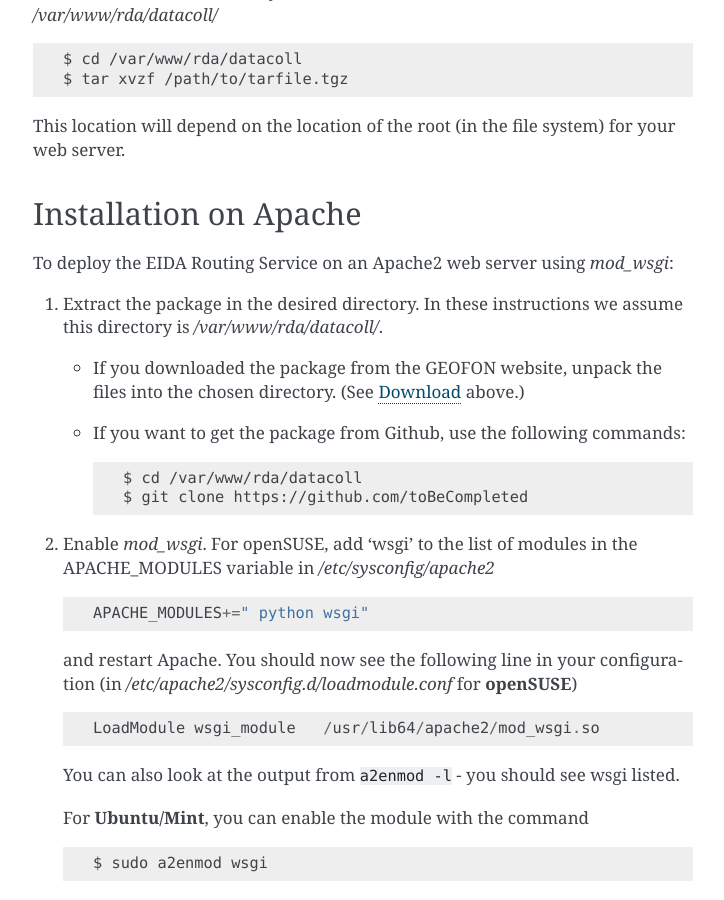
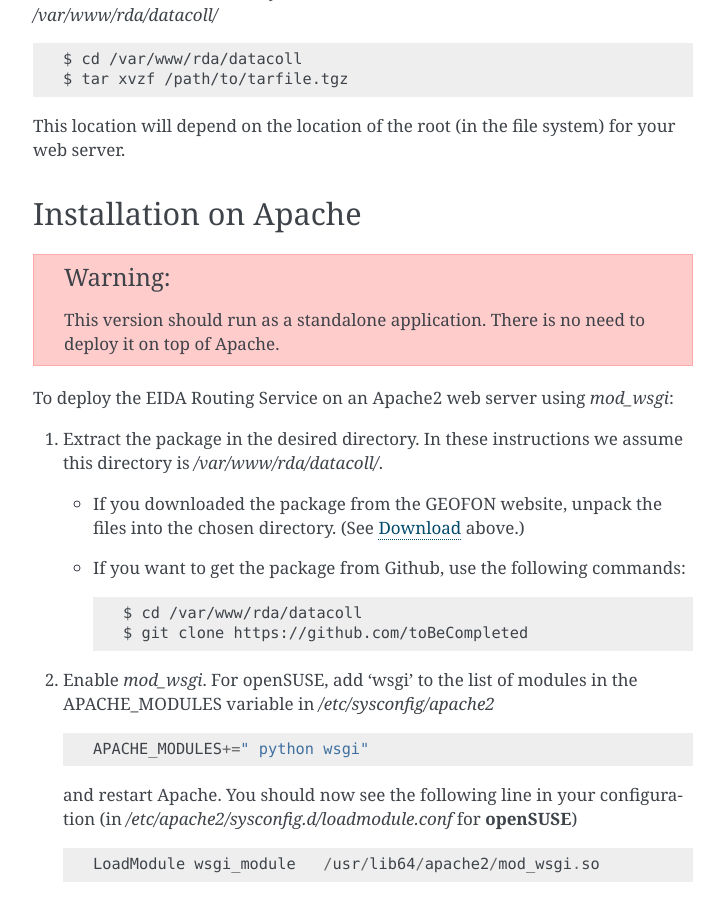
Before and after one commit to javiquinte/datacoll, a Sphinx documentation site: the page built from doc/index.rst, in a window 1280 px wide and 900 px high, scrolled down 672 px. Shown: the whole window, without its empty margins (387-1111 px from the left). Built offline with Sphinx 7.4.7, drawn with Linux system fonts in a browser that asks for light colours.

Commit message:
Update documentation regarding the installation procedure (no need of Apache).

```diff
--- a/doc/index.rst
+++ b/doc/index.rst
@@ -45,6 +45,10 @@
 
 Installation on Apache
 ----------------------
+
+.. warning ::
+   This version should run as a standalone application. There is no need to
+   deploy it on top of Apache.
 
 To deploy the EIDA Routing Service on an Apache2 web server using `mod_wsgi`:
 
```
